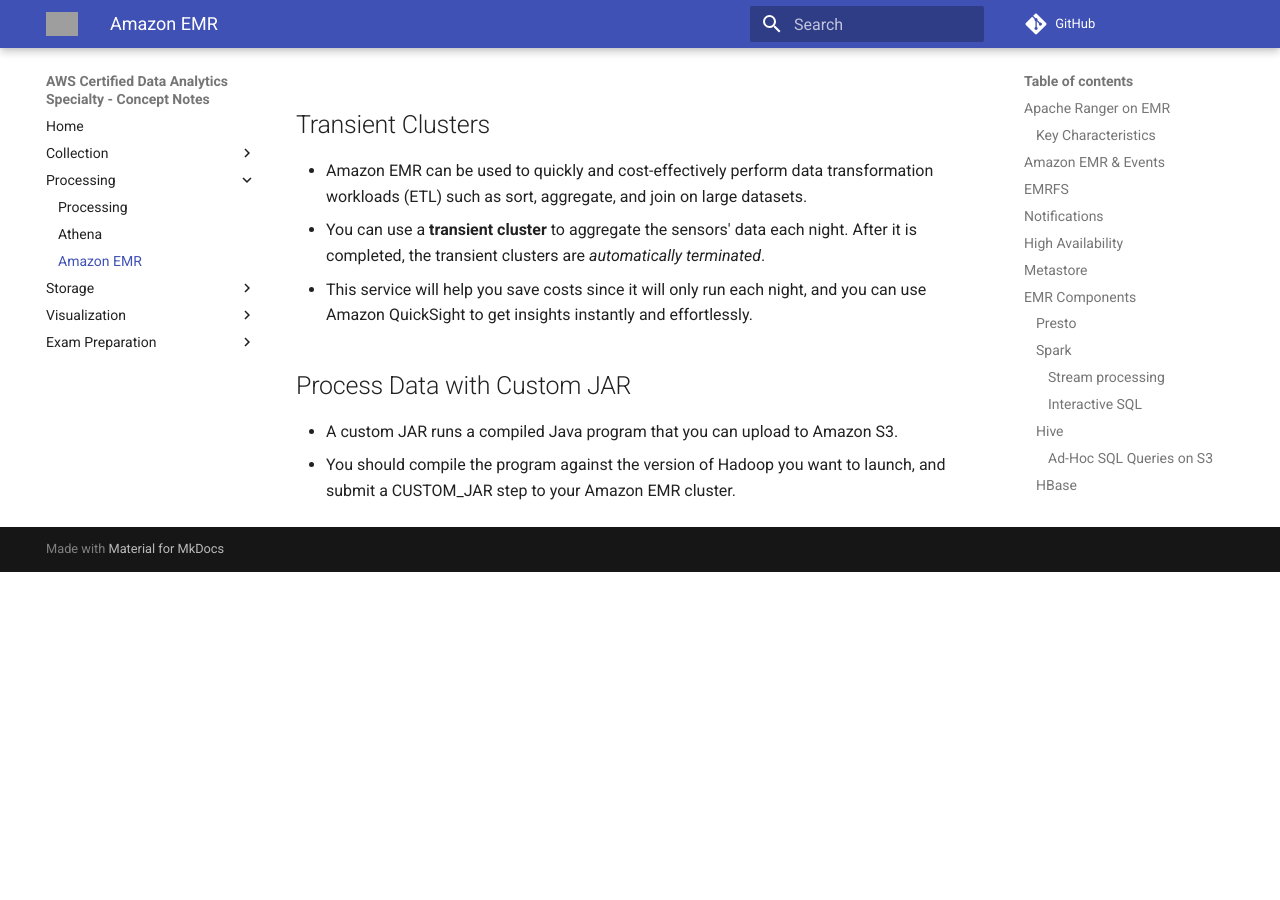
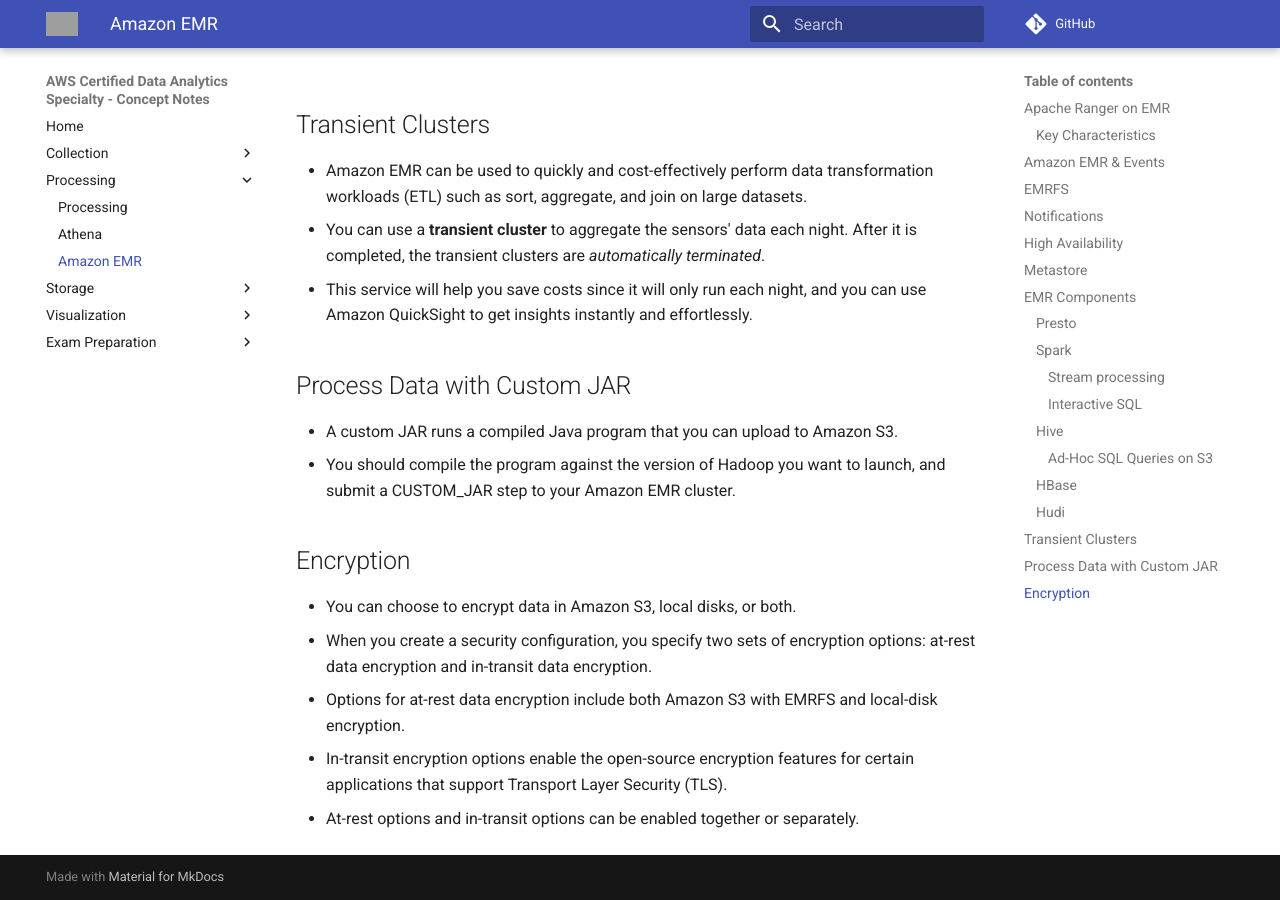
Before and after one commit to jeyabalajis/aws-certified-data-analytics-specialty-notes, an MkDocs documentation site: the page built from docs/processing/amazon_emr.md, in a window 1280 px wide and 900 px high, scrolled down 4530 px. Built offline with MkDocs 1.6.1 and Material for MkDocs 9.7.7, drawn with Linux system fonts in a browser that asks for light colours; comment, search, counter and statistics services are not loaded; before the commit the page ends 5102 px from its top, so only the background shows below that; grey boxes are pictures that could not be loaded.

Commit message:
added documentation

```diff
--- a/docs/processing/amazon_emr.md
+++ b/docs/processing/amazon_emr.md
@@ -116,3 +116,10 @@
 
 - A custom JAR runs a compiled Java program that you can upload to Amazon S3.
 - You should compile the program against the version of Hadoop you want to launch, and submit a CUSTOM_JAR step to your Amazon EMR cluster.
+
+## Encryption
+- You can choose to encrypt data in Amazon S3, local disks, or both.
+- When you create a security configuration, you specify two sets of encryption options: at-rest data encryption and in-transit data encryption.
+- Options for at-rest data encryption include both Amazon S3 with EMRFS and local-disk encryption.
+- In-transit encryption options enable the open-source encryption features for certain applications that support Transport Layer Security (TLS).
+- At-rest options and in-transit options can be enabled together or separately.
```
Also changed, not shown: docs/processing/glue.md (+6 -0 lines), docs/visualization/quick_sight.md (+4 -0 lines), docs/images/glue-iam-features.png (added).
